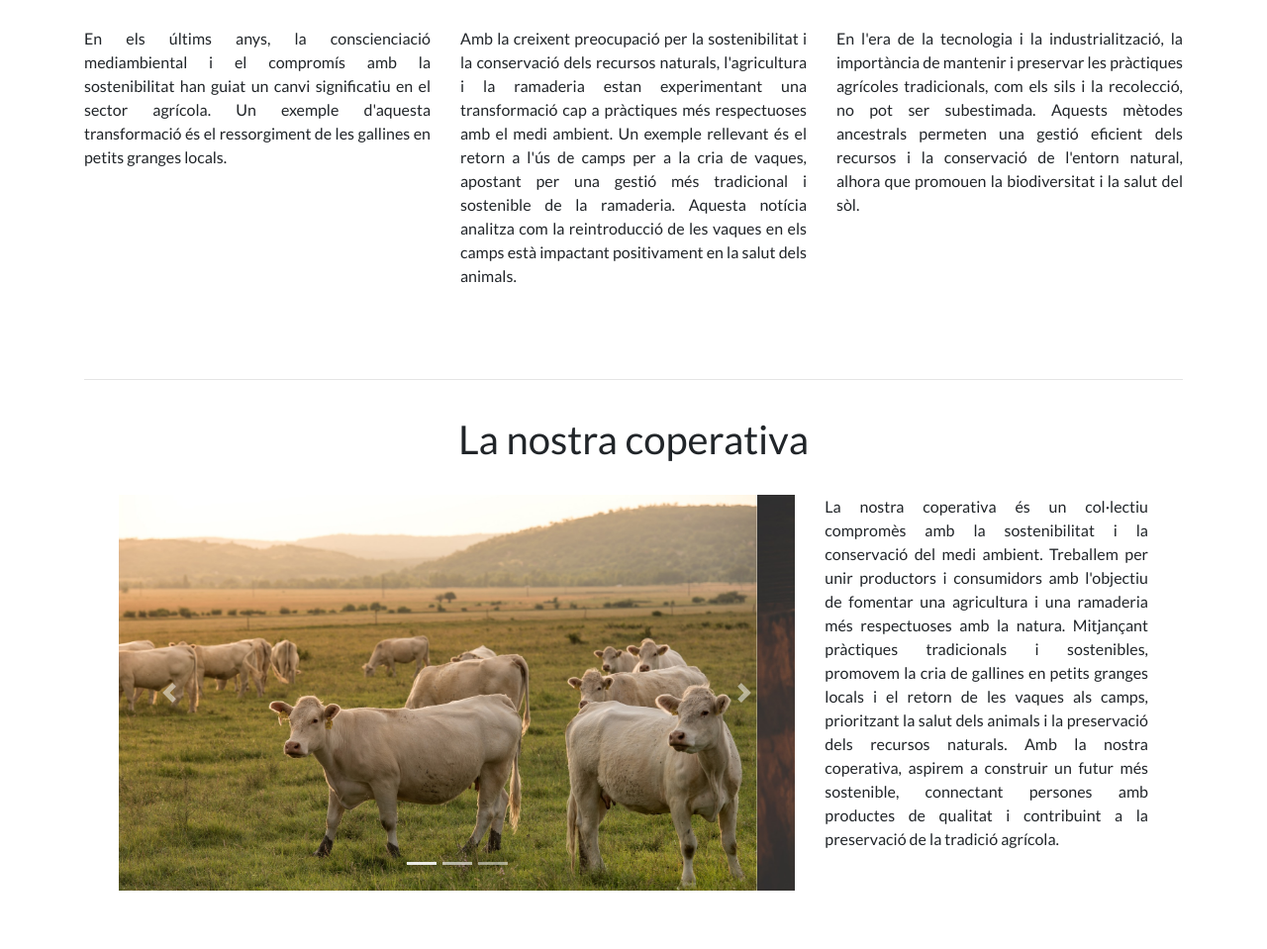
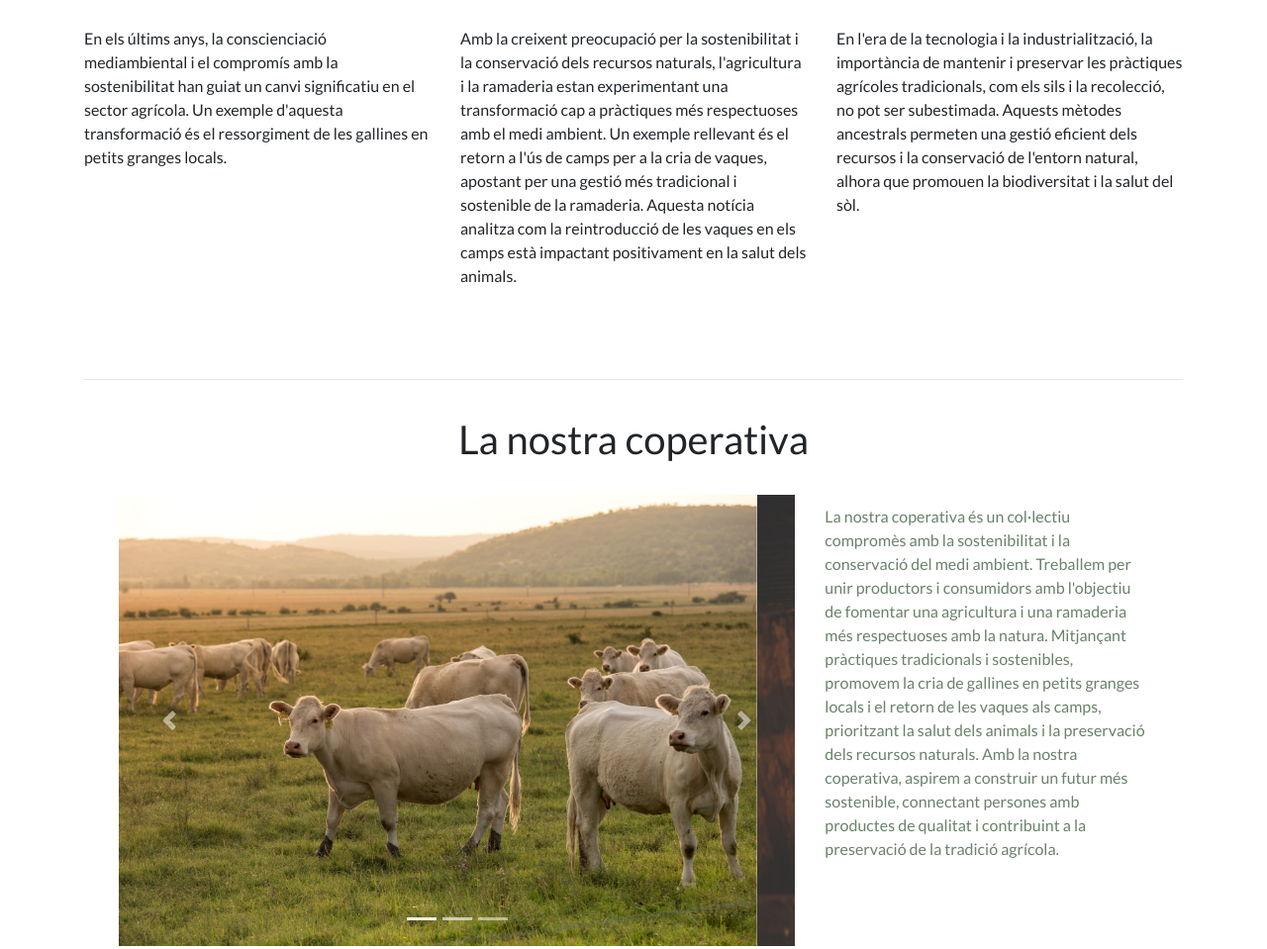
Before and after one commit to mrafols/web_projecte, a plain HTML site: page index.html in a window 1280 px wide. Shown: the part 1516-2475 px from the top of the page at 99% size. Drawn offline with nearby package versions, Linux system fonts and the light colour scheme.

Commit message:
Fixes and content

```diff
--- a/index.html
+++ b/index.html
@@ -26,6 +26,7 @@
               <li class="nav-item"><a class="nav-link" href="productes.html">Productes</a></li>
               <li class="nav-item"><a class="nav-link" href="comfuncionem.html">Com funcionem</a></li>
               <li class="nav-item"><a class="nav-link" href="compraenlinia.html">Compra en línia</a></li>
+              <li class="nav-item"><a class="nav-link" href="contacte.html">Contacte</a></li>
             </ul>
           </nav>
         </div>
@@ -56,7 +57,7 @@
             <img src="images/chicken.jpg" alt="Imatge de Notícies">
           </div>
           <h2>"Una revolució sostenible en la indústria avícola: el ressorgiment de les gallines en petits granges"</h2>
-          <p class="text-justify">En els últims anys, la conscienciació mediambiental i el compromís amb la sostenibilitat han guiat un canvi significatiu en el sector agrícola. Un exemple d'aquesta transformació és el ressorgiment de les gallines en petits granges locals.</p>
+          <p >En els últims anys, la conscienciació mediambiental i el compromís amb la sostenibilitat han guiat un canvi significatiu en el sector agrícola. Un exemple d'aquesta transformació és el ressorgiment de les gallines en petits granges locals.</p>
         </div>
         <div class="col-12 col-md-4 news-item">
           <div class="news-image">
@@ -66,7 +67,7 @@
             la revalorització dels camps i la
             importància de la ramaderia
             sostenible"</h2>
-          <p class="text-justify">Amb la creixent preocupació per la sostenibilitat i la conservació dels recursos naturals, l'agricultura i la ramaderia estan experimentant una transformació cap a pràctiques més respectuoses amb el medi ambient. Un exemple rellevant és el retorn a l'ús de camps per a la cria de vaques, apostant per una gestió més tradicional i sostenible de la ramaderia. Aquesta notícia analitza com la reintroducció de les vaques en els camps està impactant positivament en la salut dels animals.</p>
+          <p >Amb la creixent preocupació per la sostenibilitat i la conservació dels recursos naturals, l'agricultura i la ramaderia estan experimentant una transformació cap a pràctiques més respectuoses amb el medi ambient. Un exemple rellevant és el retorn a l'ús de camps per a la cria de vaques, apostant per una gestió més tradicional i sostenible de la ramaderia. Aquesta notícia analitza com la reintroducció de les vaques en els camps està impactant positivament en la salut dels animals.</p>
         </div>
         <div class="col-12 col-md-4 news-item">
           <div class="news-image">
@@ -76,7 +77,7 @@
             agrícola: els sils i la recolecció,
             clau per a una agricultura
             sostenible i eficient"</h2>
-          <p class="text-justify">En l'era de la tecnologia i la industrialització, la importància de mantenir i preservar les pràctiques agrícoles tradicionals, com els sils i la recolecció, no pot ser subestimada. Aquests mètodes ancestrals permeten una gestió eficient dels recursos i la conservació de l'entorn natural, alhora que promouen la biodiversitat i la salut del sòl.</p>
+          <p >En l'era de la tecnologia i la industrialització, la importància de mantenir i preservar les pràctiques agrícoles tradicionals, com els sils i la recolecció, no pot ser subestimada. Aquests mètodes ancestrals permeten una gestió eficient dels recursos i la conservació de l'entorn natural, alhora que promouen la biodiversitat i la salut del sòl.</p>
         </div>
       </div>
     </div>
@@ -130,7 +131,7 @@
             </div>
             <div class="col-12 col-md-4">
               <div class="carousel-description">
-                <p class="text-justify">La nostra coperativa és un col·lectiu compromès amb la sostenibilitat i la conservació del medi ambient. Treballem per unir productors i consumidors amb l'objectiu de fomentar una agricultura i una ramaderia més respectuoses amb la natura. Mitjançant pràctiques tradicionals i sostenibles, promovem la cria de gallines en petits granges locals i el retorn de les vaques als camps, prioritzant la salut dels animals i la preservació dels recursos naturals. Amb la nostra coperativa, aspirem a construir un futur més sostenible, connectant persones amb productes de qualitat i contribuint a la preservació de la tradició agrícola.</p>
+                <p >La nostra coperativa és un col·lectiu compromès amb la sostenibilitat i la conservació del medi ambient. Treballem per unir productors i consumidors amb l'objectiu de fomentar una agricultura i una ramaderia més respectuoses amb la natura. Mitjançant pràctiques tradicionals i sostenibles, promovem la cria de gallines en petits granges locals i el retorn de les vaques als camps, prioritzant la salut dels animals i la preservació dels recursos naturals. Amb la nostra coperativa, aspirem a construir un futur més sostenible, connectant persones amb productes de qualitat i contribuint a la preservació de la tradició agrícola.</p>
               </div>
             </div>
           </div>
--- a/styles.css
+++ b/styles.css
@@ -100,13 +100,15 @@ html, body {
   padding: 20px;
 }
 
-.carousel-inner {
-  height: 50vh;
-}
-
 .carousel-item img {
   width: 100%;
   height: auto;
+}
+.carousel-description{
+  font-size: 16px;
+  color: #698269;
+  margin-top: 10px;
+  margin-bottom: 10px;
 }
 
 .btn {
@@ -240,17 +242,17 @@ html, body {
   justify-content: center;
 }
 
-.title {
+.title{
   color: #fff;
-  font-size: 50px;
+  font-size: 40px;
+  text-align: center;
+  text-shadow: 2px 2px 4px rgba(0, 0, 0, 0.5);
+  margin-bottom: 10px;}
+
+.subtitle {
+  color: #fff;
+  font-size: 20px;
   text-align: center;
   text-shadow: 2px 2px 4px rgba(0, 0, 0, 0.5);
   margin-bottom: 10px;
 }
-
-.subtitle {
-  color: #fff;
-  font-size: 30px;
-  text-align: center;
-  text-shadow: 2px 2px 4px rgba(0, 0, 0, 0.5);
-}
```
Also changed, not shown: comfuncionem.html (+1 -0 lines), compraenlinia.html (+1 -0 lines), contacte.html (+1 -0 lines), productes.html (+1 -0 lines), quisom.html (+1 -0 lines).
